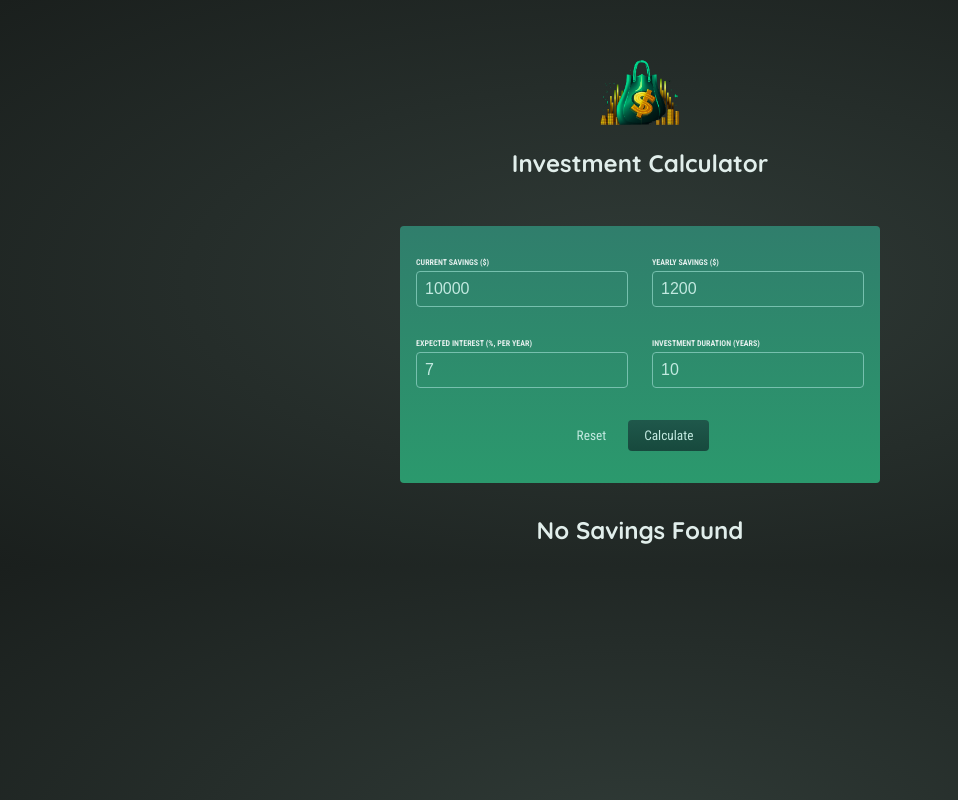
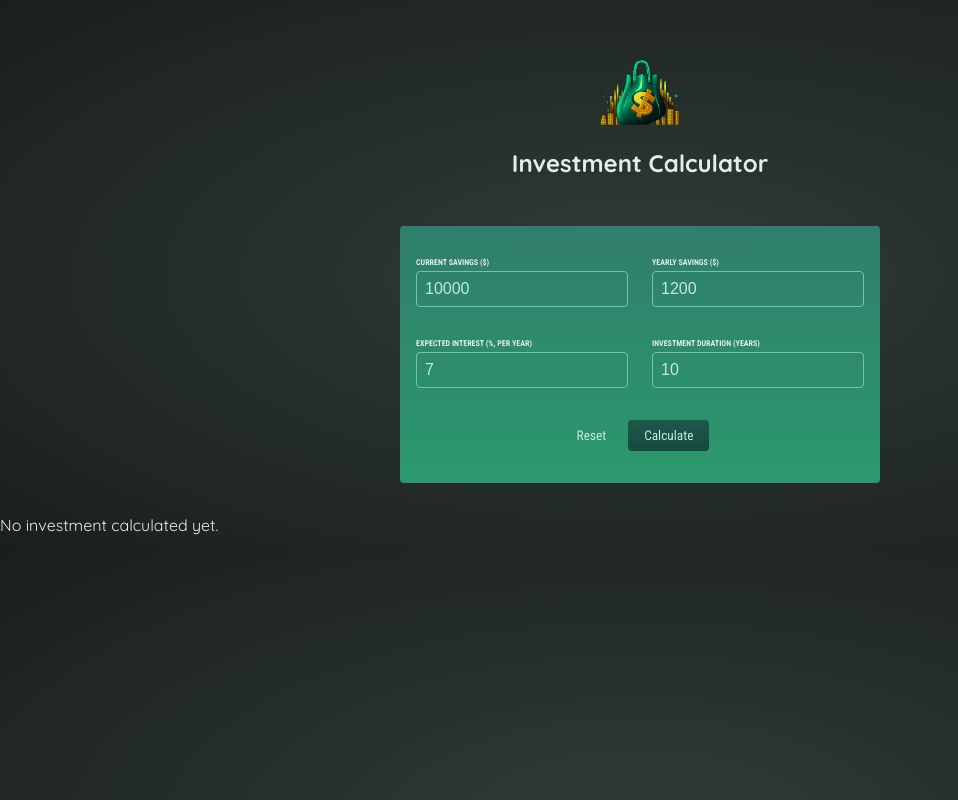
Before and after one commit to rpliszka1987/savings-calculator, a React (Create React App) app: page / in a window 1280 px wide. Shown: the whole page, without its empty margins (0-958 px from the left). Built offline with nearby package versions, Linux system fonts and the light colour scheme.

Commit message:
Refactoring the code to work better

```diff
--- a/src/App.js
+++ b/src/App.js
@@ -5,12 +5,14 @@ import SavingsResults from "./Components/SavingsResutls";
 
 function App() {
   // Setting the state of the savings data
-  const [savingsDataOutput, setSavingsDataOutput] = useState("");
-
+  const [userInput, setUserInput] = useState(null);
 
   const calculateHandler = (userInput) => {
-    const yearlyData = [];
+    setUserInput(userInput);
+  };
+  const yearlyData = [];
 
+  if (userInput) {
     let currentSavings = +userInput["current-savings"];
     const yearlyContribution = +userInput["yearly-contribution"];
     const expectedReturn = +userInput["expected-return"] / 100;
@@ -26,10 +28,7 @@ function App() {
         yearlyContribution: yearlyContribution,
       });
     }
-
-    // Setting the state value of the savings data.
-    setSavingsDataOutput(yearlyData);
-  };
+  }
 
   return (
     <div>
@@ -39,8 +38,10 @@ function App() {
       {/* User input from */}
       <SavingsInput onSubmit={calculateHandler} />
 
+      {!userInput && <p>No investment calculated yet.</p>}
+
       {/* Display user savings results */}
-      <SavingsResults savingsData={savingsDataOutput} />
+      {userInput && <SavingsResults />}
     </div>
   );
 }
--- a/src/Components/SavingsResutls.js
+++ b/src/Components/SavingsResutls.js
@@ -2,10 +2,7 @@ import React from "react";
 import styles from "./SavingsResults.module.css";
 
 function SavingsResults(props) {
-  // Checks if there is data passed if not displays message
-  if (props.savingsData.length === 0) {
-    return <h2 className={styles["no-results"]}>No Savings Found</h2>;
-  }
+
   return (
     <table className={styles.result}>
       <thead>
@@ -19,15 +16,15 @@ function SavingsResults(props) {
       </thead>
       <tbody>
         {/* Loops through the data passed in props and outputs to screen */}
-        {props.savingsData.map((item) => (
+        {/* {props.savingsData.map((item) => (
           <tr>
             <td>{item.year}</td>
-            <td>{Math.floor(item.savingsEndOfYear)}</td>
-            <td>{Math.floor(item.yearlyInterest)}</td>
-            <td>{item.yearlyContribution}</td>
-            <td>{Math.floor(item.savingsEndOfYear)}</td>
+            <td>$ {Math.floor(item.savingsEndOfYear)}</td>
+            <td>$ {Math.floor(item.yearlyInterest)}</td>
+            <td>$ {item.yearlyContribution}</td>
+            <td>$ {Math.floor(item.savingsEndOfYear)}</td>
           </tr>
-        ))}
+        ))} */}
       </tbody>
     </table>
   );
```
